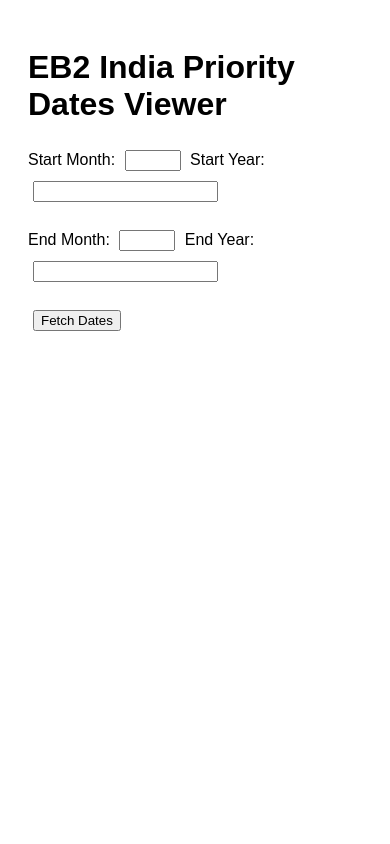
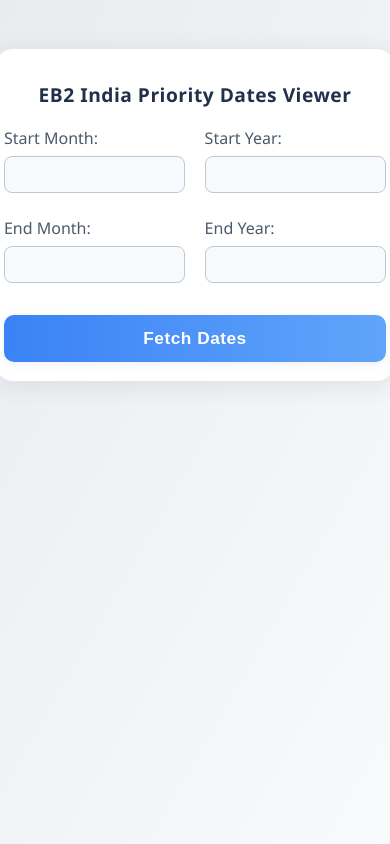
Before and after one commit to manjish1/US-Greencard-EB2-Priority-date, a Flask app: page / in a window 390 px wide. Run offline with Flask 3, Linux system fonts and the light colour scheme.

Commit message:
Remove Dockerfile and enhance index.html with responsive design and improved styling. Updated form structure and added meta viewport for better mobile compatibility.

```diff
--- a/templates/index.html
+++ b/templates/index.html
@@ -1,43 +1,183 @@
 <!DOCTYPE html>
-<html>
+<html lang="en">
 <head>
     <title>EB2 India Priority Dates</title>
+    <meta name="viewport" content="width=device-width, initial-scale=1.0">
     <style>
-        body { font-family: Arial, sans-serif; padding: 20px; }
+        body {
+            min-height: 100vh;
+            margin: 0;
+            font-family: 'Segoe UI', 'Arial', sans-serif;
+            background: linear-gradient(120deg, #e9ecef 0%, #f8fafc 100%);
+            display: flex;
+            flex-direction: column;
+            align-items: center;
+            justify-content: flex-start;
+        }
+        .card {
+            background: #fff;
+            box-shadow: 0 4px 24px 0 rgba(44, 62, 80, 0.10);
+            border-radius: 18px;
+            padding: 2.5rem 2.5rem 2rem 2.5rem;
+            margin-top: 3rem;
+            width: 100%;
+            max-width: 480px;
+            border: 1px solid #e3e8ee;
+        }
+        h1 {
+            font-size: 2.1rem;
+            font-weight: 700;
+            letter-spacing: 0.5px;
+            color: #22304a;
+            margin-bottom: 1.2rem;
+            text-align: center;
+        }
+        form {
+            display: flex;
+            flex-direction: column;
+            gap: 1.5rem;
+        }
+        .form-section {
+            display: flex;
+            gap: 1.2rem;
+            flex-wrap: wrap;
+            justify-content: space-between;
+        }
+        .form-group {
+            display: flex;
+            flex-direction: column;
+            flex: 1 1 45%;
+            min-width: 120px;
+        }
+        label {
+            font-size: 1rem;
+            color: #4a5a6a;
+            margin-bottom: 0.4rem;
+            font-weight: 500;
+        }
+        input[type="number"] {
+            padding: 0.55rem 0.9rem;
+            border-radius: 8px;
+            border: 1.2px solid #bfc9d1;
+            background: #f7fafd;
+            font-size: 1rem;
+            transition: border 0.2s, box-shadow 0.2s;
+            outline: none;
+        }
+        input[type="number"]:focus {
+            border: 1.2px solid #3b82f6;
+            box-shadow: 0 0 0 2px #3b82f622;
+        }
+        input[type="submit"] {
+            margin-top: 0.5rem;
+            padding: 0.8rem 2.2rem;
+            border-radius: 10px;
+            border: none;
+            background: linear-gradient(90deg, #3b82f6 0%, #60a5fa 100%);
+            color: #fff;
+            font-size: 1.08rem;
+            font-weight: 600;
+            letter-spacing: 0.5px;
+            cursor: pointer;
+            box-shadow: 0 2px 8px rgba(44, 62, 80, 0.08);
+            transition: background 0.2s, transform 0.1s;
+        }
+        input[type="submit"]:hover {
+            background: linear-gradient(90deg, #2563eb 0%, #60a5fa 100%);
+            transform: translateY(-1px) scale(1.02);
+        }
+        .results-card {
+            margin-top: 2.5rem;
+            padding: 2rem 2.5rem;
+            border-radius: 18px;
+            background: #fff;
+            box-shadow: 0 4px 24px 0 rgba(44, 62, 80, 0.08);
+            border: 1px solid #e3e8ee;
+            width: 100%;
+            max-width: 700px;
+        }
+        h2 {
+            text-align: center;
+            color: #2563eb;
+            font-size: 1.35rem;
+            margin-bottom: 1.2rem;
+            font-weight: 700;
+            letter-spacing: 0.2px;
+        }
         table {
-            border-collapse: collapse;
-            width: 60%;
-            margin-top: 20px;
+            width: 100%;
+            border-collapse: separate;
+            border-spacing: 0;
+            margin-top: 1rem;
+            background: #f7fafd;
+            border-radius: 12px;
+            overflow: hidden;
+            box-shadow: 0 1px 6px rgba(44, 62, 80, 0.04);
         }
         th, td {
-            border: 1px solid #ccc;
-            padding: 8px;
+            padding: 0.85rem 1.1rem;
+            text-align: left;
         }
         th {
-            background-color: #f2f2f2;
+            background: #e3e8ee;
+            color: #22304a;
+            font-size: 1.05rem;
+            font-weight: 700;
+            border-bottom: 2px solid #d1dbe6;
         }
-        input {
-            margin: 5px;
+        td {
+            color: #3a4a5a;
+            font-size: 1.01rem;
+            border-bottom: 1px solid #e3e8ee;
+        }
+        tr:last-child td {
+            border-bottom: none;
+        }
+        @media (max-width: 700px) {
+            .card, .results-card {
+                padding: 1.2rem 0.5rem;
+                max-width: 98vw;
+            }
+            table, th, td {
+                font-size: 0.98rem;
+                padding: 0.7rem 0.5rem;
+            }
+            h1 {
+                font-size: 1.2rem;
+            }
         }
     </style>
 </head>
 <body>
-    <h1>EB2 India Priority Dates Viewer</h1>
-    <form method="get">
-        <label>Start Month:</label>
-        <input type="number" name="start_month" min="1" max="12" required>
-        <label>Start Year:</label>
-        <input type="number" name="start_year" required>
-        <br><br>
-        <label>End Month:</label>
-        <input type="number" name="end_month" min="1" max="12" required>
-        <label>End Year:</label>
-        <input type="number" name="end_year" required>
-        <br><br>
-        <input type="submit" value="Fetch Dates">
-    </form>
+    <div class="card">
+        <h1>EB2 India Priority Dates Viewer</h1>
+        <form method="get">
+            <div class="form-section">
+                <div class="form-group">
+                    <label for="start_month">Start Month:</label>
+                    <input type="number" id="start_month" name="start_month" min="1" max="12" required>
+                </div>
+                <div class="form-group">
+                    <label for="start_year">Start Year:</label>
+                    <input type="number" id="start_year" name="start_year" required>
+                </div>
+            </div>
+            <div class="form-section">
+                <div class="form-group">
+                    <label for="end_month">End Month:</label>
+                    <input type="number" id="end_month" name="end_month" min="1" max="12" required>
+                </div>
+                <div class="form-group">
+                    <label for="end_year">End Year:</label>
+                    <input type="number" id="end_year" name="end_year" required>
+                </div>
+            </div>
+            <input type="submit" value="Fetch Dates">
+        </form>
+    </div>
 
     {% if results %}
+    <div class="results-card">
         <h2>Results</h2>
         <table>
             <tr>
@@ -51,6 +191,7 @@
             </tr>
             {% endfor %}
         </table>
+    </div>
     {% endif %}
 </body>
 </html>
```
Also changed, not shown: 1 other file.
